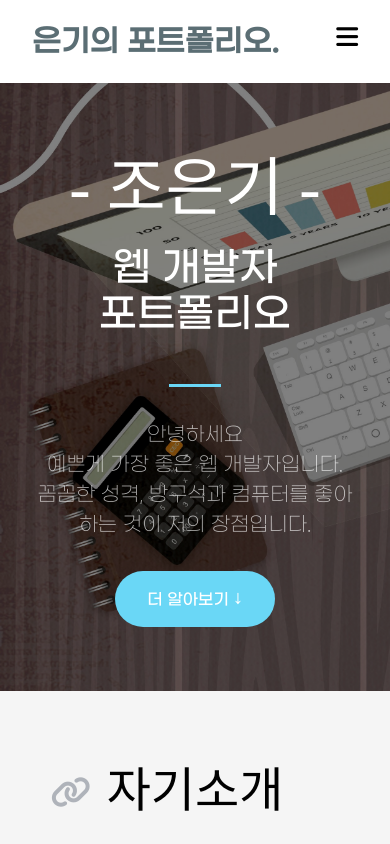
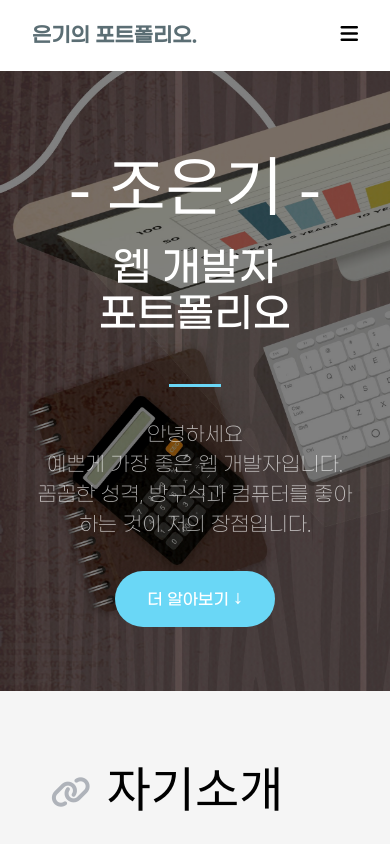
Before and after one commit to eunkeeee/myportfolio, a React (Create React App) app: page / in a window 390 px wide. Shown: the top 844 px of the page. Built offline with nearby package versions, Linux system fonts and the light colour scheme; a web font is replaced by a local one.

Commit message:
글씨 크기 변경

```diff
--- a/src/screens/Header.js
+++ b/src/screens/Header.js
@@ -4,7 +4,7 @@ import { useEffect, useState } from "react";
 import { goToTop } from "../hooks/onPageMove";
 import { useMediaQuery } from "react-responsive";
 
-const Header = () => {
+const Header = ({ isPc, isTablet, isMobile }) => {
   const backgroundLogoColor = "#334A52";
   const [menu, setMenu] = useState(true);
   const [background, setBackground] = useState(false);
@@ -60,6 +60,7 @@ const Header = () => {
             // 색상 좀 멋진걸로 변경해볼까?
             style={{
               color: `${background ? backgroundLogoColor : "#6ad7f6"}`,
+              fontSize: `${isMobile ? "20px" : "30px"}`,
             }}
           >
             은기의 포트폴리오.
@@ -72,6 +73,7 @@ const Header = () => {
           <a
             // href="#"
             className={styles.toggleBtn}
+            style={{ fontSize: `${isMobile ? "20px" : "30px"}` }}
             onClick={() => {
               setMenu((current) => !current);
             }}
--- a/src/screens/Header.module.css
+++ b/src/screens/Header.module.css
@@ -29,7 +29,6 @@
   margin: 0 auto;
 }
 .title {
-  font-size: 30px;
   font-weight: 700;
   margin: 0;
   color: var(--logo-color);
```
